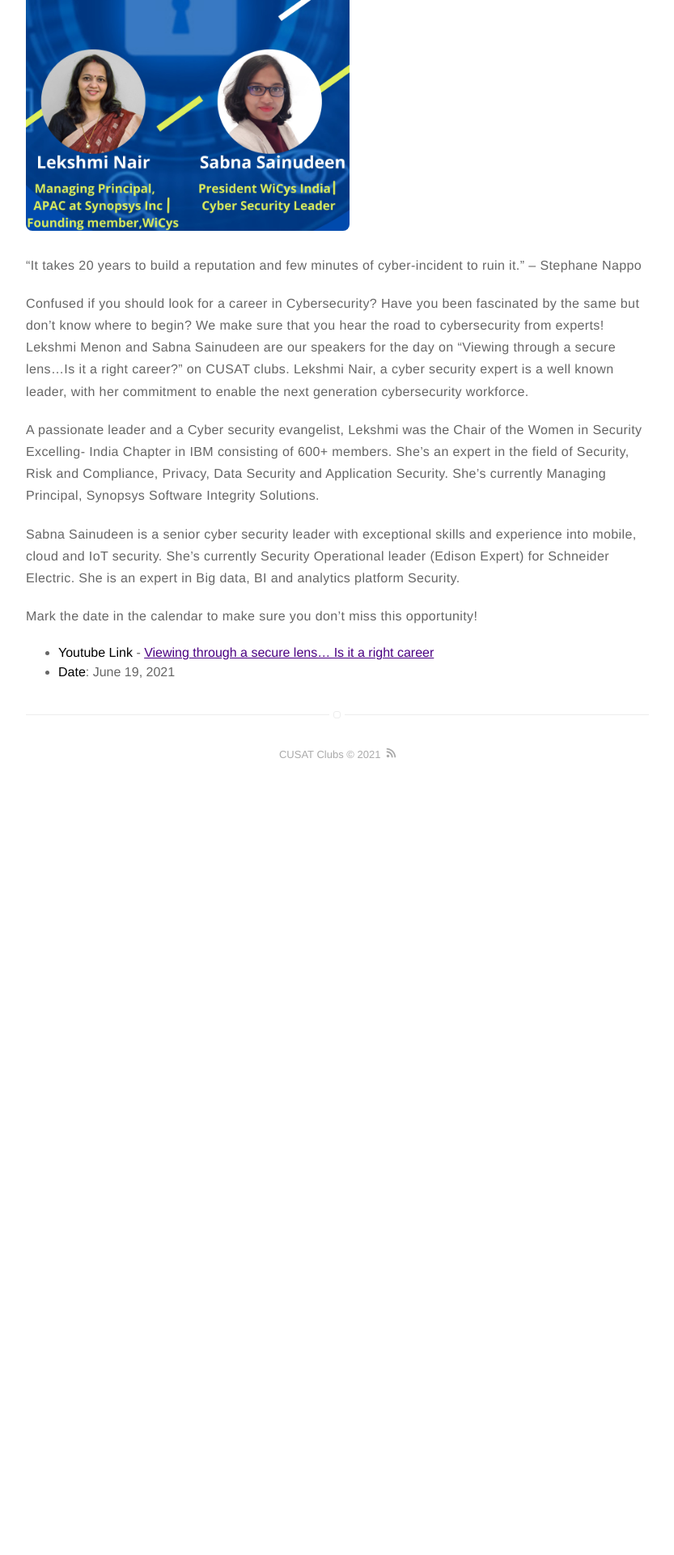
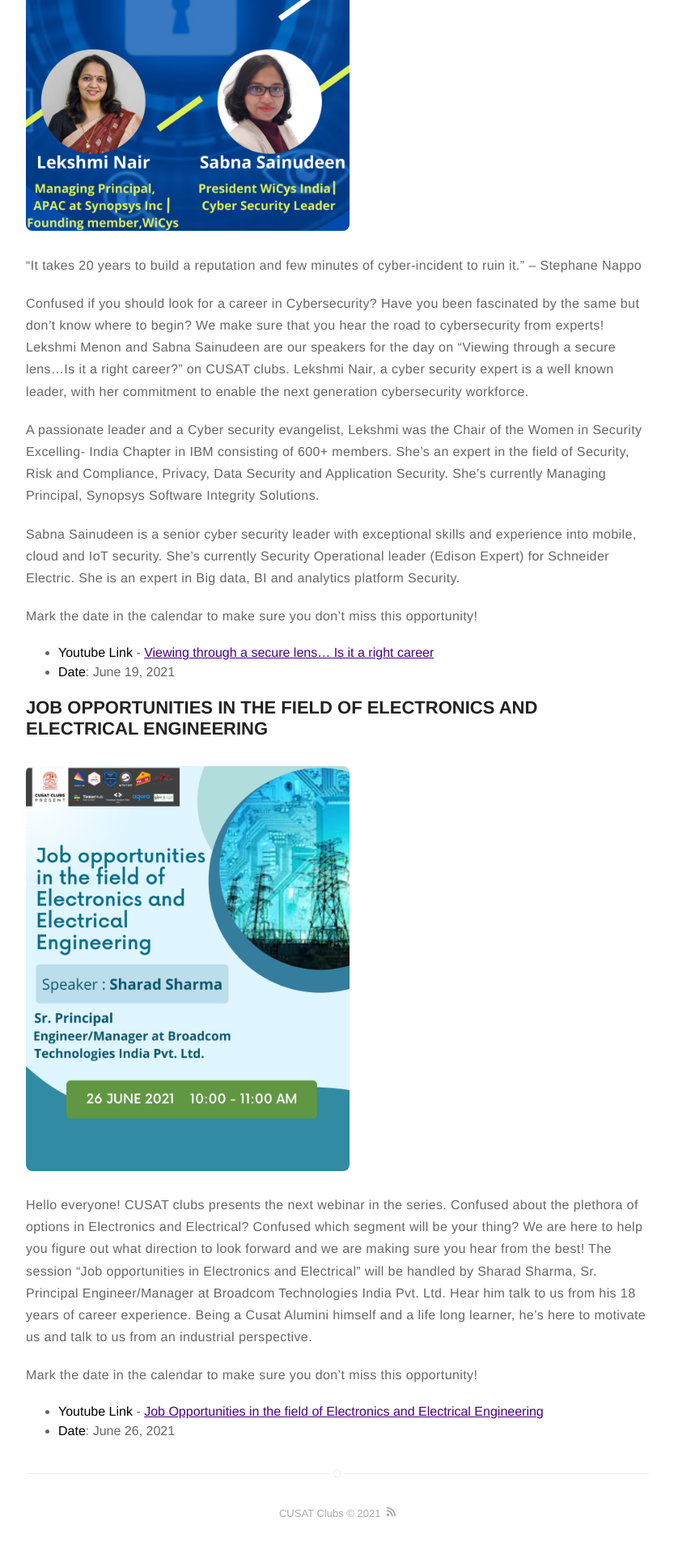
Before and after one commit to cusat-clubs/cusat-clubs.github.io, a Jekyll site: the page built from talks.md, in a window 1280 px wide. Shown: the part 3646-5566 px from the top of the page at 81% size, without its empty margins (223-1056 px from the left). Built offline with Jekyll 4.4.1, drawn with Linux system fonts in a browser that asks for light colours; before the commit the page ends 4629 px from its top, so only the background shows below that.

Commit message:
Updated - logo and Past Events

```diff
--- a/_config.yml
+++ b/_config.yml
@@ -9,7 +9,7 @@
 # if it's an external image, update below for true
 # better with square images
 external-image: false
-picture: assets/images/cusat.png
+picture: assets/images/CusatClubs.jpeg
 
 # If you want to include your resume, set to true
 # and specify source (external or local).
--- a/_sass/components/header.sass
+++ b/_sass/components/header.sass
@@ -9,6 +9,7 @@
         width: 125px
         height: 125px
         margin-bottom: 25px
+        border-radius: 50%
         transition: all .2s
         opacity: 1
 
--- a/talks.md
+++ b/talks.md
@@ -84,3 +84,16 @@
 
 - **Youtube Link** - [Viewing through a secure lens... Is it a right career](https://www.youtube.com/watch?v=HWtLP2H5ls8)
 - **Date**: June 19, 2021
+
+## JOB OPPORTUNITIES IN THE FIELD OF ELECTRONICS AND ELECTRICAL ENGINEERING
+
+<img src="/assets/images/Session 6.jpg" width="400" height="500" style="border-radius: 8px; margin-top: 15px;">
+
+Hello everyone! CUSAT clubs presents the next webinar in the series. Confused about the plethora of options in Electronics and Electrical? Confused which segment will be your thing? We are here to help you figure out what direction to look forward and we are making sure you hear from the best! The session "Job opportunities in Electronics and Electrical" will be handled by Sharad Sharma, Sr. Principal Engineer/Manager at Broadcom Technologies India Pvt. Ltd.  Hear him talk to us from his 18 years of career experience. Being a Cusat Alumini himself and a life long learner, he's here to motivate us and talk to us from an industrial perspective.
+
+Mark the date in the calendar to make sure you don't miss this opportunity!
+
+
+
+- **Youtube Link** - [Job Opportunities in the field of Electronics and Electrical Engineering]()
+- **Date**: June 26, 2021
```
Also changed, not shown: assets/images/Session 6.jpg (added).
